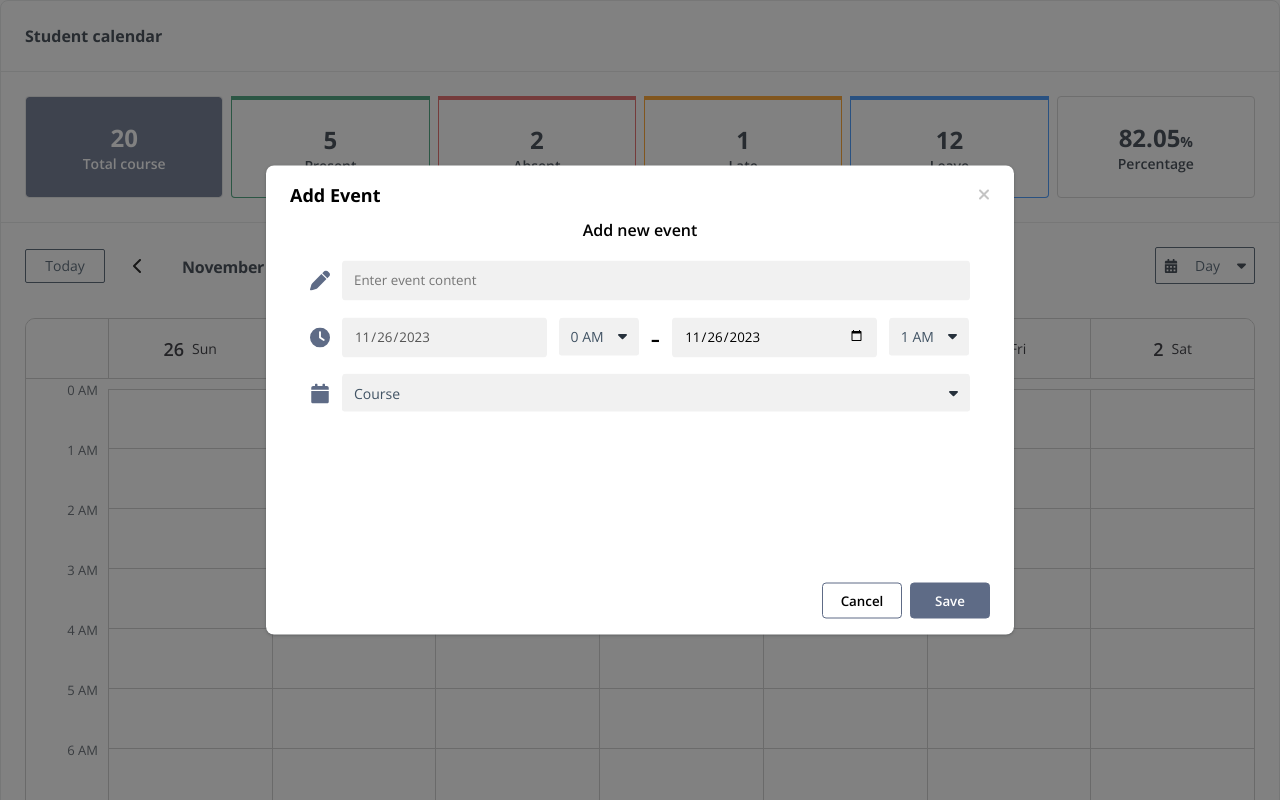
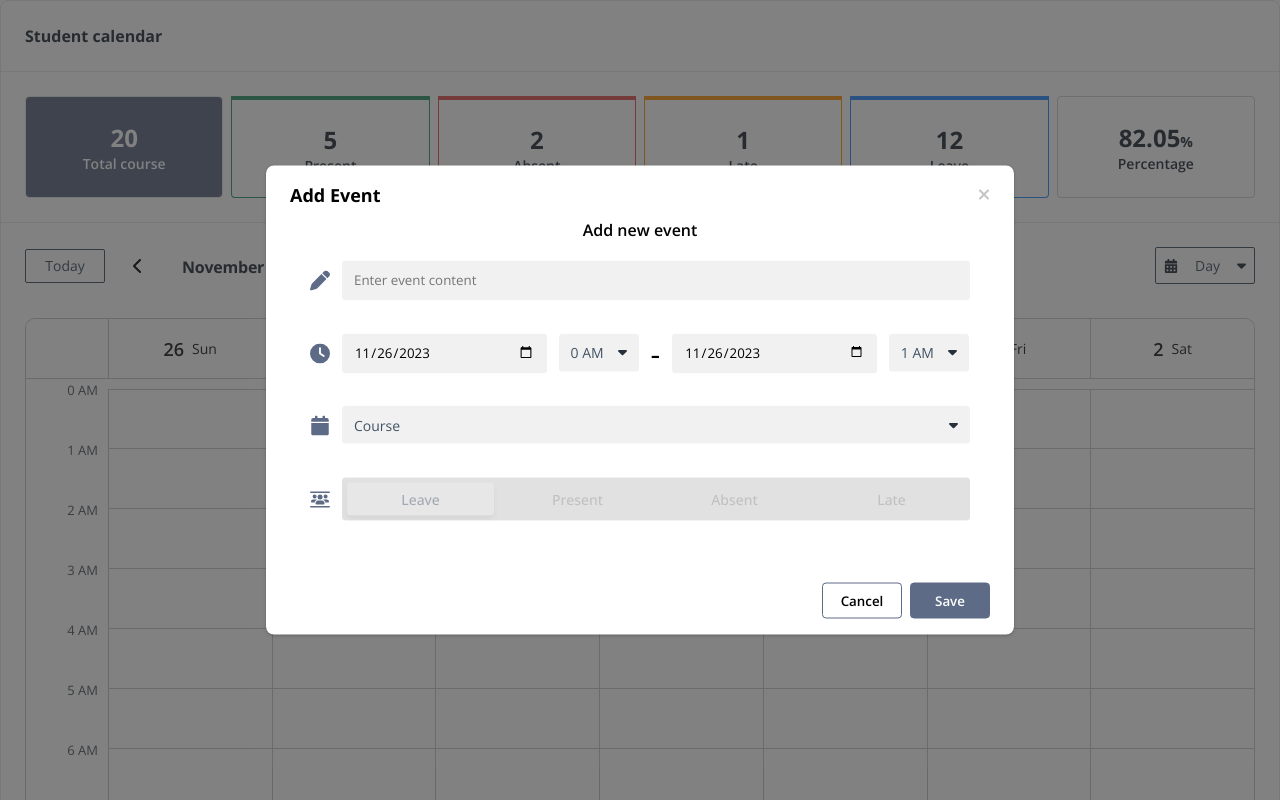
Before and after one commit to hnimnn/demo, a React (Create React App) app: page /calendar in a window 1280 px wide. Both pictures are taken after a click on the element 189 px from the left and 419 px from the top of the page. Shown: the top 800 px of the page. Built offline with nearby package versions, Linux system fonts and the light colour scheme.

Commit message:
update create event, validation create form

```diff
--- a/src/App.tsx
+++ b/src/App.tsx
@@ -10,6 +10,7 @@ function App() {
         <Routes>
           <Route
             element={
+              <>
                 <ul>
                   <Link to="/calendar">
                     <li>Calendar</li>
@@ -18,6 +19,7 @@ function App() {
                     <li>Post</li>
                   </Link>
                 </ul>
+              </>
             }
             path="/"
           />
--- /dev/null
+++ b/src/components/ButtonCheckbox/ButtonCheckbox.scss
@@ -0,0 +1,39 @@
+.button-checkbox{
+    position: relative;
+    width: 100%;
+    display: flex;
+    border-radius: 4px;
+    background-color: #f1f1f1;
+    overflow: hidden;
+    align-items: center;
+    &.disabled::after {
+        content: '';
+        position: absolute;
+        z-index: 201;
+        top: 0;
+        bottom: 0;
+        left: 0;
+        right: 0;
+        background-color: #d6d6d694;
+        cursor: not-allowed;
+    }
+    .option-btn {
+        position: relative;
+        z-index: 200;
+        padding: 12px;
+        color: #a5a5a5;
+        font-size: 14px;
+        font-weight: 500;
+        background-color: transparent;
+        &.active {
+            color: #5e6b86;
+        }
+    }
+    .active-tab {
+        position: absolute;
+        background-color: #fff;
+        border-radius: 4px;
+        box-shadow: rgba(0, 0, 0, 0.1) 0px 4px 6px -1px, rgba(0, 0, 0, 0.06) 0px 2px 4px -1px;
+        transition: all .2s ease;
+    }
+}
--- /dev/null
+++ b/src/components/ButtonCheckbox/ButtonCheckbox.tsx
@@ -0,0 +1,81 @@
+import React from "react";
+import "./ButtonCheckbox.scss";
+export type OptionType = {
+  value: string | number;
+  name: string | number;
+};
+export type ButtonCheckboxProps = {
+  options: OptionType[];
+  onChange?: (value: string | number) => void;
+  styles?: StylesType;
+  disabled?: boolean;
+};
+export type StylesType = {
+  block: React.CSSProperties;
+  button: React.CSSProperties;
+  activeTab: React.CSSProperties;
+};
+
+export default function ButtonCheckbox({
+  options,
+  onChange,
+  styles,
+  disabled,
+}: ButtonCheckboxProps) {
+  const [active, setActive] = React.useState(0);
+  const [positionActiveTab, setPositionActiveTab] = React.useState({
+    left: NaN,
+    right: NaN,
+    top: NaN,
+    bottom: NaN,
+  });
+
+  React.useLayoutEffect(() => {
+    const activeElement = document.querySelector(".option-btn.active");
+    if (activeElement) {
+      const parent = activeElement.parentElement;
+      if (parent) {
+        const buttonRect = activeElement.getBoundingClientRect();
+        const parentRect = parent.getBoundingClientRect();
+        const position = {
+          top: buttonRect.top - parentRect.top,
+          bottom: parentRect.bottom - buttonRect.bottom,
+          left: buttonRect.left - parentRect.left,
+          right: parentRect.right - buttonRect.right,
+        };
+        setPositionActiveTab(position);
+      }
+    }
+  }, [active]);
+  return (
+    <div
+      style={styles?.block}
+      className={`button-checkbox ${disabled ? "disabled" : ""}`}
+    >
+      {options.map((option, index) => (
+        <button
+          disabled={disabled}
+          onClick={(e) => {
+            setActive(index);
+            if (onChange) onChange(option.value);
+          }}
+          style={{ width: `${100 / options.length}%`, ...styles?.button }}
+          key={index}
+          className={`option-btn ${active === index ? "active" : ""}`}
+        >
+          {option.name}
+        </button>
+      ))}
+      <div
+        style={{
+          left: `calc(${positionActiveTab.left}px + 5px)`,
+          right: `calc(${positionActiveTab.right}px + 5px)`,
+          top: `5px`,
+          bottom: `5px`,
+          ...styles?.activeTab,
+        }}
+        className="active-tab"
+      ></div>
+    </div>
+  );
+}
--- a/src/components/CreateUpdateEvent/CreateUpdateEvent.scss
+++ b/src/components/CreateUpdateEvent/CreateUpdateEvent.scss
@@ -8,6 +8,12 @@
         width: 100%;
         text-align: center;
         font-weight: 600;
+    }
+    .error-message{
+        line-height: 0;
+        padding-left: 32px;
+        font-size: 14px;
+        color: rgb(241, 75, 75);
     }
     .form {
         display: flex;
@@ -45,6 +51,10 @@
                 width: 80px;
             }
         }
+        .attendance-input{
+            display: flex;
+            justify-content: space-around;
+        }
     }
     .bottom-button {
         margin-top: 12px;
--- a/src/components/CreateUpdateEvent/CreateUpdateEvent.tsx
+++ b/src/components/CreateUpdateEvent/CreateUpdateEvent.tsx
@@ -2,9 +2,12 @@ import React, { useState } from "react";
 import { ReactComponent as Watch } from "../../assets/icons/clock-solid.svg";
 import { ReactComponent as Pen } from "../../assets/icons/pen-solid.svg";
 import { ReactComponent as Calendar } from "../../assets/icons/calendar-solid.svg";
+import { ReactComponent as Attendance } from "../../assets/icons/users-between-lines-solid.svg";
 import "./CreateUpdateEvent.scss";
 import Dropdown from "../Dropdown/Dropdown";
 import { EventType, allHours } from "../../utils/data";
+import { isTimeValid } from "../../utils/function";
+import ButtonCheckbox from "../ButtonCheckbox/ButtonCheckbox";
 
 export type CreateUpdateEventType = {
   setShowed: (s: boolean) => void;
@@ -15,6 +18,7 @@ export type dataNow = {
   time: number;
   date: string;
 };
+
 export default function CreateUpdateEvent({
   setShowed,
   data,
@@ -27,14 +31,25 @@ export default function CreateUpdateEvent({
   const [formValue, setFormValue] = useState({
     content: "",
     type: options[0] as "Course" | "Exam" | "Appointment",
+    attendance: "leave" as "present" | "absent" | "late" | "leave",
     start: {
       time: data.time,
       date: data.date,
     },
     end: { time: data.time + 1, date: data.date },
   });
+  const [error, setError] = React.useState({
+    content: false,
+    time: false,
+    type: false,
+  });
   const handleOnSave = () => {
     console.log(formValue);
+    if (formValue.content === "") {
+      setError({ ...error, content: true });
+      return;
+    }
+    if (error.content || error.time || error.type) return;
     if (onSubmit)
       onSubmit({
         id: 20,
@@ -52,6 +67,7 @@ export default function CreateUpdateEvent({
       });
     setShowed(false);
   };
+  console.log(error);
   return (
     <div className="create-update-form">
       <p className="title-form">Add new event</p>
@@ -61,11 +77,19 @@ export default function CreateUpdateEvent({
           <input
             placeholder="Enter event content"
             className="input"
-            onChange={(e) =>
-              setFormValue({ ...formValue, content: e.target.value })
-            }
+            onChange={(e) => {
+              if (e.target.value !== "") setError({ ...error, content: false });
+              else setError({ ...error, content: true });
+              setFormValue({ ...formValue, content: e.target.value });
+            }}
           />
         </div>
+        {error.content ? (
+          <span className="error-message">Invalid input</span>
+        ) : (
+          <span></span>
+        )}
+
         <div className="input-form time-input">
           <Watch />
           <input
@@ -74,13 +98,49 @@ export default function CreateUpdateEvent({
             id="start-date"
             name="event-start"
             defaultValue={formValue.start.date}
-            disabled
+            onChange={(e) => {
+              if (
+                isTimeValid(
+                  formValue.start.time,
+                  formValue.start.date,
+                  formValue.end.time,
+                  e.target.value
+                )
+              ) {
+                setError({ ...error, time: false });
+              } else {
+                setError({ ...error, time: true });
+              }
+              setFormValue({
+                ...formValue,
+                start: {
+                  ...formValue.start,
+                  date: e.target.value,
+                },
+              });
+            }}
           />
           <div className="dropdown-input">
             <Dropdown
               className="input"
               style={{ minWidth: "unset" }}
-              onOptionSelect={(value) =>
+              onOptionSelect={(value) => {
+                if (
+                  isTimeValid(
+                    Number(
+                      Object.keys(allHours)[
+                        Object.values(allHours).indexOf(value)
+                      ]
+                    ),
+                    formValue.start.date,
+                    formValue.end.time,
+                    formValue.end.date
+                  )
+                ) {
+                  setError({ ...error, time: false });
+                } else {
+                  setError({ ...error, time: true });
+                }
                 setFormValue({
                   ...formValue,
                   start: {
@@ -91,8 +151,8 @@ export default function CreateUpdateEvent({
                       ]
                     ),
                   },
-                })
-              }
+                });
+              }}
               defaultOption={allHours[formValue.start.time]}
               options={optionsHour}
               styles={{ listStyle: { height: "200px", overflow: "auto" } }}
@@ -104,9 +164,20 @@ export default function CreateUpdateEvent({
             className="input"
             id="end"
             name="event-start"
-            min={formValue.start.date}
             defaultValue={formValue.start.date}
             onChange={(e) => {
+              if (
+                isTimeValid(
+                  formValue.start.time,
+                  formValue.start.date,
+                  formValue.end.time,
+                  e.target.value
+                )
+              ) {
+                setError({ ...error, time: false });
+              } else {
+                setError({ ...error, time: true });
+              }
               setFormValue({
                 ...formValue,
                 end: {
@@ -120,7 +191,23 @@ export default function CreateUpdateEvent({
             <Dropdown
               className="input"
               style={{ minWidth: "unset" }}
-              onOptionSelect={(value) =>
+              onOptionSelect={(value) => {
+                if (
+                  isTimeValid(
+                    formValue.start.time,
+                    formValue.start.date,
+                    Number(
+                      Object.keys(allHours)[
+                        Object.values(allHours).indexOf(value)
+                      ]
+                    ),
+                    formValue.end.date
+                  )
+                ) {
+                  setError({ ...error, time: false });
+                } else {
+                  setError({ ...error, time: true });
+                }
                 setFormValue({
                   ...formValue,
                   end: {
@@ -131,14 +218,20 @@ export default function CreateUpdateEvent({
                       ]
                     ),
                   },
-                })
-              }
+                });
+              }}
               defaultOption={allHours[formValue.end.time]}
               options={optionsHour}
               styles={{ listStyle: { height: "200px", overflow: "auto" } }}
             />
           </div>
         </div>
+        {error.time ? (
+          <span className="error-message">Invalid input</span>
+        ) : (
+          <span></span>
+        )}
+
         <div className="input-form type-input">
           <Calendar />
           <Dropdown
@@ -153,6 +246,33 @@ export default function CreateUpdateEvent({
             options={options}
           />
         </div>
+        {error.type ? (
+          <span className="error-message">Invalid input</span>
+        ) : (
+          <span></span>
+        )}
+        {formValue.type === "Course" ? (
+          <div className="input-form attendance-input">
+            <Attendance />
+            <ButtonCheckbox
+              disabled={true}
+              onChange={(value) => {
+                setFormValue({
+                  ...formValue,
+                  content: value as "present" | "absent" | "late" | "leave",
+                });
+              }}
+              options={[
+                { value: "leave", name: "Leave" },
+                { value: "present", name: "Present" },
+                { value: "absent", name: "Absent" },
+                { value: "late", name: "Late" },
+              ]}
+            />
+          </div>
+        ) : (
+          ""
+        )}
       </div>
       <div className="bottom-button">
         <button
--- a/src/pages/StudentCalendar/StudentCalendar.tsx
+++ b/src/pages/StudentCalendar/StudentCalendar.tsx
@@ -6,6 +6,7 @@ import { useDispatch } from "react-redux";
 import { addEvent } from "../../redux/reducers/eventSlice";
 import "./StudentCalendar.scss";
 import { selectAllEvent } from "../../redux/reducers/eventSlice";
+import { EventType } from "../../utils/data";
 const StudentCalendar = () => {
   const dispatch = useDispatch();
   const [handledData, setHandledData] = React.useState({
@@ -45,7 +46,7 @@ const StudentCalendar = () => {
     );
     setHandledData(dataNumber);
   }, []);
-  const handleSubmit = (data: any) => {
+  const handleSubmit = (data: EventType) => {
     dispatch(addEvent(data));
   };
   return (
--- a/src/utils/function.ts
+++ b/src/utils/function.ts
@@ -266,7 +266,11 @@ export function doesEventOverlapWithRightColumn(event: EventType, rightColumn: E
 
 }
 
+export const isTimeValid = (startTime: number, startDate: string, endTime: number, endDate: string) => {
 
+    if (startDate === endDate) return startTime < endTime
+    else if (startDate > endDate) return false; else return true
+}
 //------------Post---------------
 export const formatTimePost = (date: Date): string => {
 
```
Also changed, not shown: src/assets/icons/users-between-lines-solid.svg (added). Lines whose indentation alone changed are shown as unchanged.
